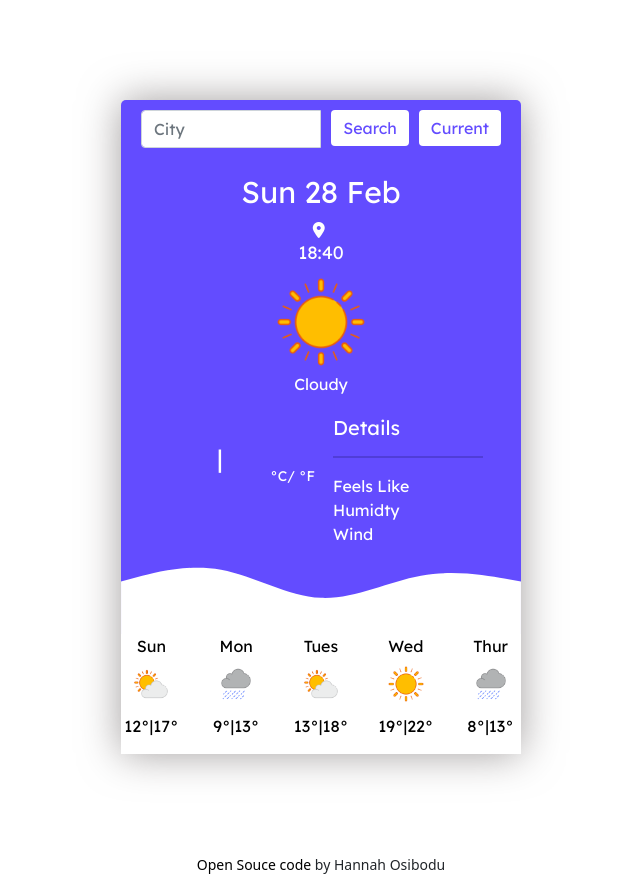
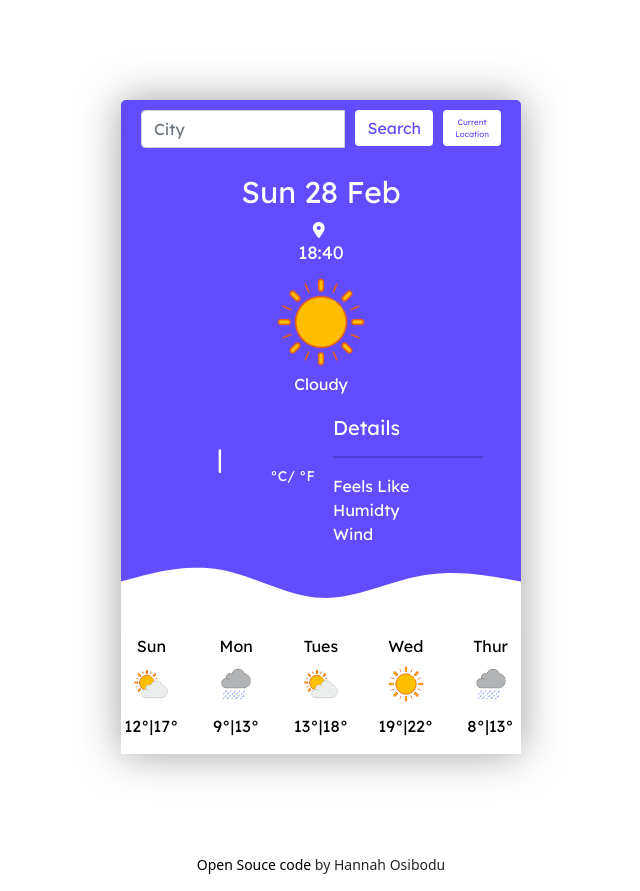
Before and after one commit to Hannah6898/Weather-app, a plain HTML site: page index.html in a window 1280 px wide. Shown: the whole page, without its empty margins (319-959 px from the left). Drawn offline with nearby package versions, Linux system fonts and the light colour scheme; no server answers.

Commit message:
Changed the current location button, and updated image alt to show current weather description

```diff
--- a/index.html
+++ b/index.html
@@ -36,7 +36,7 @@
           <button class="btn btn-outline-secondary" type="sumbit" id="Search-btn">Search</button>
         </div>
           <div class="current-btn">
-          <button id="current-location" class="btn">Current</button>
+          <button id="current-location" class="btn current-location">Current <br/> Location</button>
           </div>
       </div>
 
--- a/src/script.js
+++ b/src/script.js
@@ -58,6 +58,7 @@ document.querySelector("#humidity").innerHTML = (`${Math.round(response.data.mai
 document.querySelector("#wind-speed").innerHTML = (`${Math.round(response.data.wind.speed)} m/s`);
 document.querySelector("#description").innerHTML =response.data.weather[0].description;
 document.querySelector("#weather-icon").setAttribute("src", `http://openweathermap.org/img/wn/${response.data.weather[0].icon}@2x.png`);
+document.querySelector("#weather-icon").setAttribute("alt", response.data.weather[0].description);
 }
 
 
--- a/src/style.css
+++ b/src/style.css
@@ -173,6 +173,9 @@ top: 50px;
   display: block;
   text-align: center;
   margin-bottom: 20px;
-
   text-transform: capitalize;
 }
+
+.current-location {
+  font-size: 8px;
+}
```
